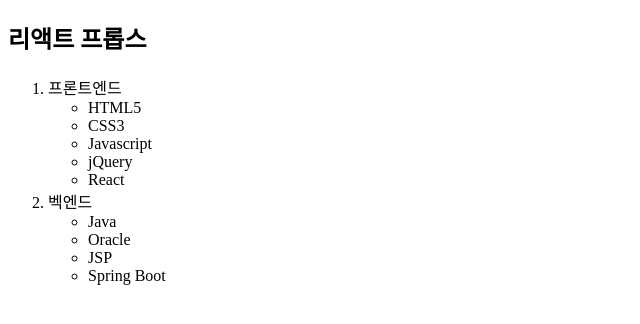
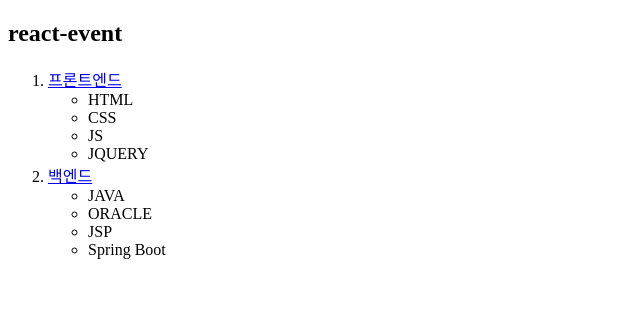
Before and after one commit to hanwooya361/2026B_react, a React (Vite) app: page / in a window 1280 px wide. Shown: the top 324 px of the page, without its empty margins (0-640 px from the left). Built offline with nearby package versions, Linux system fonts and the light colour scheme.

Commit message:
day01 8h

```diff
--- /dev/null
+++ b/src/example/day01/Component5.jsx
@@ -0,0 +1,17 @@
+export default function Component5(props){
+    // 선언적함수
+    function event1(){alert('이벤트발생1')}
+    // 익명함수
+    const event2 = function(){alert('이벤트발생2')}
+    // 람다식 화살표함수
+    const event3 = ()=>{alert('이벤트발생3')}
+
+    // onclick="함수명()"--react방식--> onClick = 함수명
+    // 1. c-->C     2. 함수실행x
+    return(<>
+        <button onClick={event1}>이벤트1</button>
+        <button onClick={event2}>이벤트2</button>
+        <button onClick={event3}>이벤트3</button>
+        <button onClick={()=>{alert('이벤트발생4')}}>이벤트4</button>
+    </>)
+}
--- /dev/null
+++ b/src/example/day01/Component6.jsx
@@ -0,0 +1,42 @@
+function FrontComp(props){
+    return(<>
+        <li>
+            <a href="/" onClick={()=>{props.onMyEvent1();}}>프론트엔드</a>
+        </li>
+        <ul>
+            <li>HTML</li>
+            <li>CSS</li>
+            <li>JS</li>
+            <li>JQUERY</li>
+        </ul>
+    </>)
+}
+const BackComp = ({onMyEvent2}) => {
+    return (<>
+        <li>
+            <a href="/" onClick={(event)=>{
+                event.preventDefault();
+                onMyEvent2('백엔드 클릭됨');
+            }}>백엔드</a>
+        </li>
+        <ul>
+            <li>JAVA</li>
+            <li>ORACLE</li>
+            <li>JSP</li>
+            <li>Spring Boot</li>
+        </ul>
+    </>)
+}
+export default function Component6(){
+    return(<>
+        <h2>react-event</h2>
+        <ol>
+            <FrontComp onMyEvent1={()=>{
+                alert('프론트엔드 클릭됨');
+            }}></FrontComp>
+            <BackComp onMyEvent2={(msg)=>{
+                alert(msg);
+            }}></BackComp>
+        </ol>
+    </>)
+}
--- a/src/main.jsx
+++ b/src/main.jsx
@@ -19,5 +19,9 @@ const create = createRoot(root);
 // create.render(<Component2></Component2>)
 // import Component3 from "./example/day01/Component3";
 // create.render(<Component3></Component3>)
-import Component4 from "./example/day01/Component4";
-create.render(<Component4></Component4>)
+// import Component4 from "./example/day01/Component4";
+// create.render(<Component4></Component4>)
+// import Component5 from "./example/day01/Component5";
+// create.render(<Component5></Component5>)
+import Component6 from "./example/day01/Component6";
+create.render(<Component6></Component6>)
```
Also changed, not shown: react.txt.
